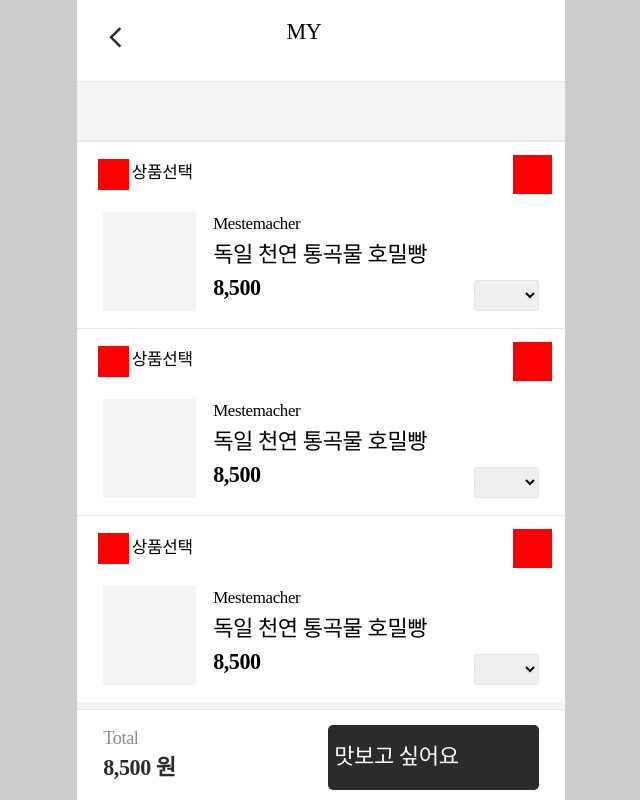
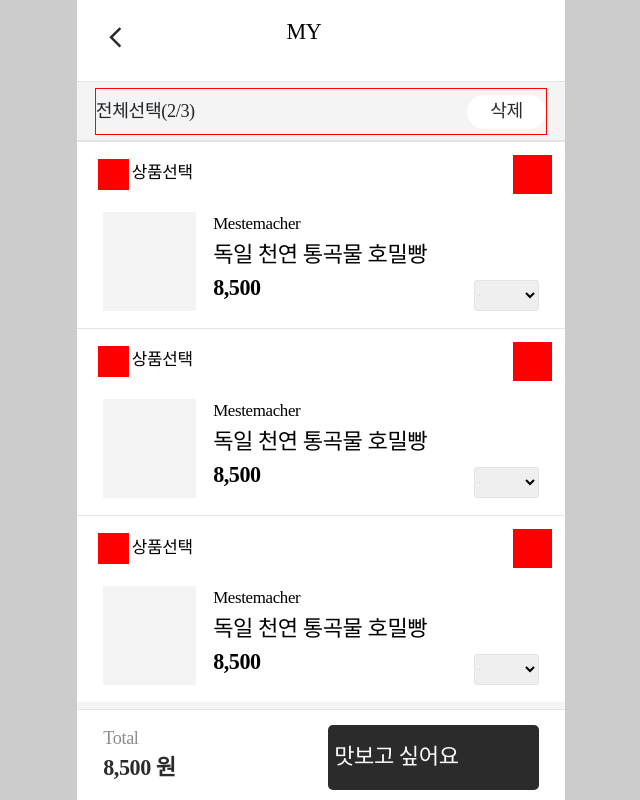
Before and after one commit to puba5/esque-frontend, a Next.js app: page /myPage in a window 1280 px wide. Shown: the whole page, without its empty margins (319-959 px from the left). Built offline with nearby package versions, Linux system fonts and the light colour scheme; a web font is replaced by a local one.

Commit message:
feat : My product 버튼 추가
my product 페이지에 버튼 추가

```diff
--- a/pages/myPage.tsx
+++ b/pages/myPage.tsx
@@ -8,7 +8,12 @@ export default function myPage() {
   return (
     <Wrapper>
       <MyHeader />
-      <ProductControll></ProductControll>
+      <ProductControll>
+        <ControllButton>
+          <SelectText>전체선택(2/3)</SelectText>
+          <DeleteButton>삭제</DeleteButton>
+        </ControllButton>
+      </ProductControll>
       <MyProduct></MyProduct>
       <MyProduct></MyProduct>
       <MyProduct></MyProduct>
@@ -25,5 +30,39 @@ const Wrapper = styled.div`
 const ProductControll = styled.div`
   width: 100%;
   height: 10.8rem;
+  padding-top: 6.8rem;
   background: #f4f4f4;
 `;
+const SelectButton = styled.div``;
+const SelectText = styled.a`
+  font-style: normal;
+  font-weight: normal;
+  font-size: 1.4rem;
+  line-height: 2.1rem;
+  letter-spacing: -0.02em;
+  color: #2b2b2b;
+`;
+const ControllButton = styled.div`
+  display: flex;
+  align-items: center;
+  border: 1px solid red;
+  margin: 0 auto;
+  height: 3.6rem;
+  width: 34.8rem;
+`;
+
+const DeleteButton = styled.button`
+  margin-left: auto;
+  border: none;
+  width: 6.1rem;
+  height: 2.6rem;
+  background: #ffffff;
+  border-radius: 20px;
+  font-style: normal;
+  font-weight: normal;
+  font-size: 1.4rem;
+  line-height: 2.1rem;
+  text-align: center;
+  letter-spacing: -0.02em;
+  color: #2b2b2b;
+`;
```
